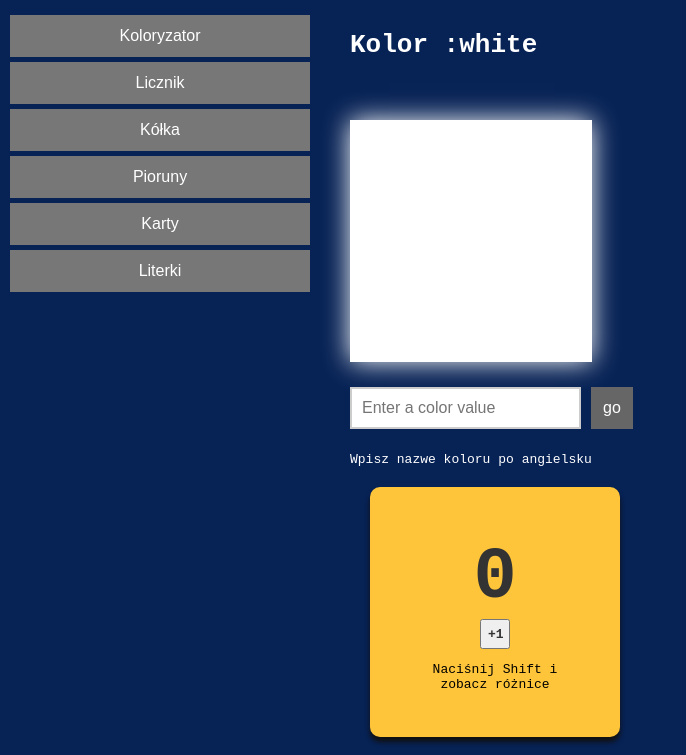
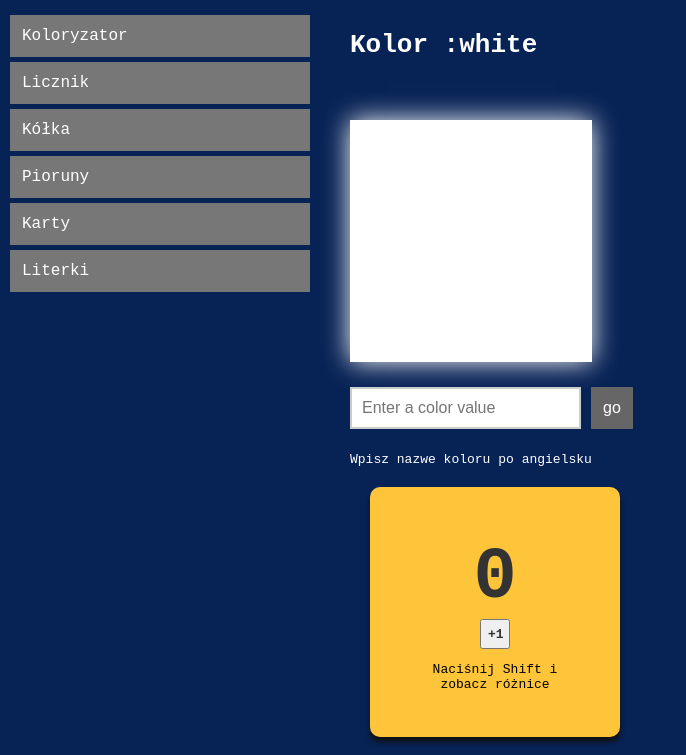
Before and after one commit to SerafinPL/react-function-component, a React (Create React App) app: page / in a window 1280 px wide. Shown: the top 755 px of the page, without its empty margins (0-686 px from the left). Built offline with nearby package versions, Linux system fonts and the light colour scheme.

Commit message:
Make NavLinks good path

```diff
--- a/public/css/styles.css
+++ b/public/css/styles.css
@@ -1,11 +1,3 @@
 *{
 	box-sizing: border-box;
 }
-
-#etykieta{
-	float: right;
-	width: 75%;
-	margin: 0;
-	padding: 30px;
-	color: #FFF;
-}
--- a/public/index.html
+++ b/public/index.html
@@ -19,7 +19,10 @@
     <noscript>You need to enable JavaScript to run this app.</noscript>
 
     <h1 id="etykieta"></h1>
-    <div id="root"></div>
+    <div id="root">
+
+
+    </div>
 
 
 
--- a/src/App.js
+++ b/src/App.js
@@ -3,6 +3,7 @@
 import React from 'react';
 import ReactDOM from 'react-dom';
 import './index.css';
+import {BrowserRouter, NavLink, Route} from 'react-router-dom';
 
 
 import Link from './Linki/linki';
@@ -23,17 +24,16 @@ const App = () =>  {
     <div className="App">
 
     	<nav className="linki">
-    		<Link children="Koloryzator" />
-		  	<Link children="Licznik" />
-		  	<Link children="Kółka"  />
-		  	<Link children="Pioruny"  />
-		  	<Link children="Karty" />
-		    <Link children="Literki" />
+    		<NavLink to='/colorizer' >Koloryzator</NavLink>
+		  	<NavLink to='/counter' >Licznik</NavLink>
+		  	<NavLink to='/circle'  >Kółka</NavLink>
+		  	<NavLink to='/lightning'  >Pioruny</NavLink>
+		  	<NavLink to='/cards' >Karty</NavLink>
+		    <NavLink to='/letters' >Literki</NavLink>
     	</nav>
-	    <header className="App-header">
 
-	    </header>
 	    <div className='root'>
+
 	    	<Colorizer/>
 	    	<CounterParent/>
 	    	<CircleSquad/>
--- a/src/index.css
+++ b/src/index.css
@@ -4,6 +4,13 @@ body {
   background-color: #072255;
 }
 
+#etykieta{
+	float: right;
+	width: 75%;
+	margin: 0;
+	padding: 30px;
+	color: #FFF;
+}
 
 
 .linki{
@@ -23,3 +30,21 @@ body {
 	margin: 0;
 	padding: 30px;
 }
+
+
+nav a {
+	width: 100%;
+	margin-top: 5px;
+	padding: 10px;
+	border: 2px solid #777;
+	background-color: #777;
+	color: #FFF;
+	font-size: 16px;
+	text-decoration: none;
+	display: block;
+}
+nav a:hover {
+    background-color: #111;
+    border-color: #111;
+    cursor: pointer;
+  }
--- a/src/index.js
+++ b/src/index.js
@@ -2,15 +2,16 @@ import React from 'react';
 import ReactDOM from 'react-dom';
 import './index.css';
 import App from './App';
-
+import {BrowserRouter} from 'react-router-dom';
 
 
 
 ReactDOM.render(
   <div>
-  	<App/>
+  	<BrowserRouter>
+  		<App/>
 
-
+    </BrowserRouter>
   </div>,
   document.getElementById('root')
 );
--- a/src/mods/Koloryzator/colorizer.js
+++ b/src/mods/Koloryzator/colorizer.js
@@ -33,7 +33,7 @@ const Colorizer = (props) => {
       }
 
 	return(
-
+        <div>
 
           <div className={styles.colorArea}>
             <div style={squareStyle} className={styles.colorSquare}></div>
@@ -51,7 +51,7 @@ const Colorizer = (props) => {
 
           </div>
 
-
+		    </div>
 	);
 }
 
```
